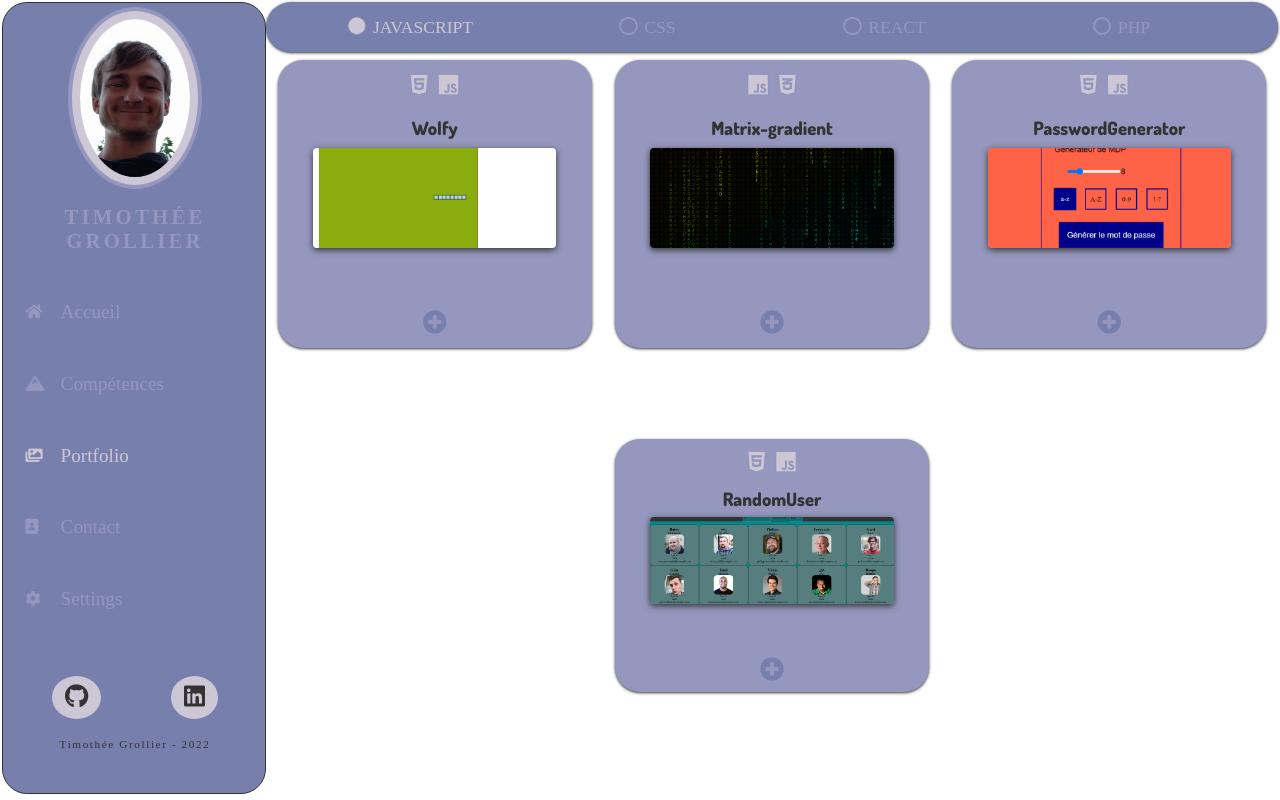
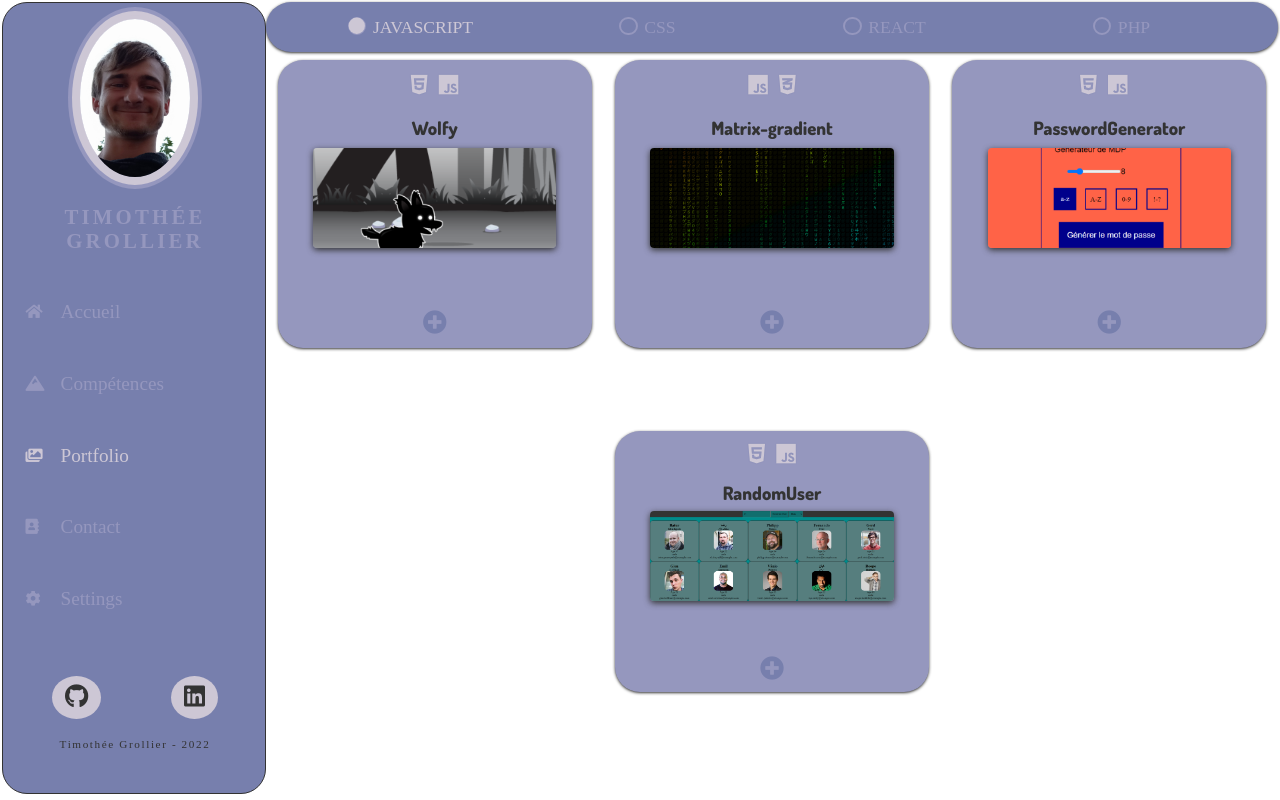
Before and after one commit to timotheegrollier/Portfolio, a React (Create React App) app: page /#/portfolio in a window 1280 px wide. Built offline with nearby package versions, Linux system fonts and the light colour scheme; a web font is replaced by a local one.

Commit message:
Fix wolf

```diff
--- a/src/data/portfolioData.js
+++ b/src/data/portfolioData.js
@@ -7,7 +7,7 @@ export const portfolioData = [
     languagesIcons: ["fab fa-html5", "fab fa-js"],
     source: "https://github.com/timotheegrollier/Wolfy",
     info: "Jeu Snake sur un fichier html entièrement en Javascript avec l'api canvas",
-    picture: "./media/Snake.png",
+    picture: "./media/Wolfy.png",
     lien: "https://timotheegrollier.github.io/Wolfy/",
   },
   {
```
Also changed, not shown: public/media/Wolfy.png (added).
